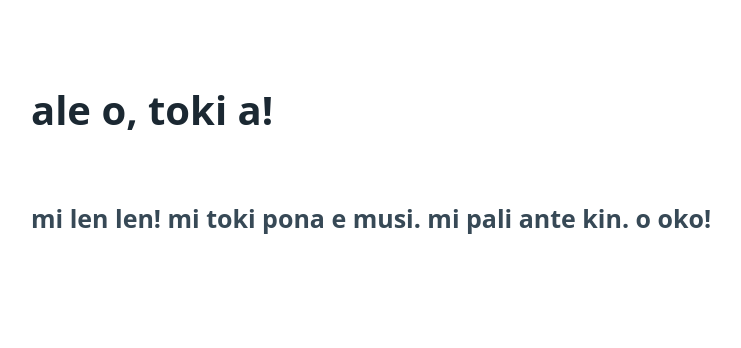
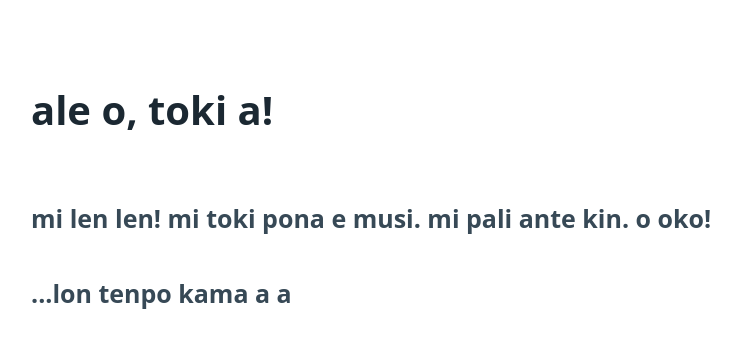
Before and after one commit to mazzies/mazzies.github.io, a plain HTML site: page index.html in a window 1280 px wide. Shown: the whole page, without its empty margins (44-785 px from the left). Drawn offline with nearby package versions, Linux system fonts and the light colour scheme.

Commit message:
Update index.html

```diff
--- a/index.html
+++ b/index.html
@@ -9,7 +9,7 @@
   <body>
     <main class="container">
       <h1>ale o, toki a!</h1>
-      <h4>mi len len!  mi toki pona e musi.  mi pali ante kin.  o oko!</h4>
+      <h4>mi len len!  mi toki pona e musi.  mi pali ante kin.  o oko!<br><br>...lon tenpo kama a a</h4>
     </main>
   </body>
 </html>
```
